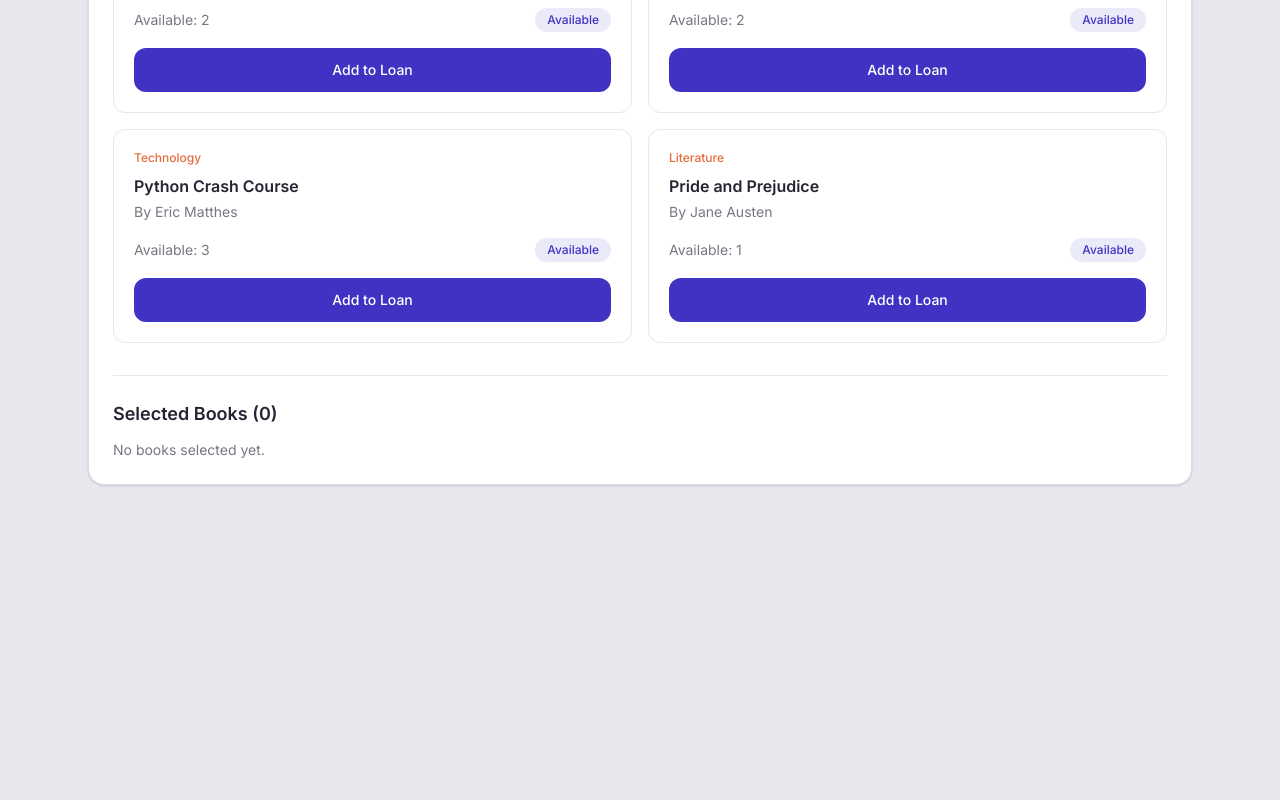
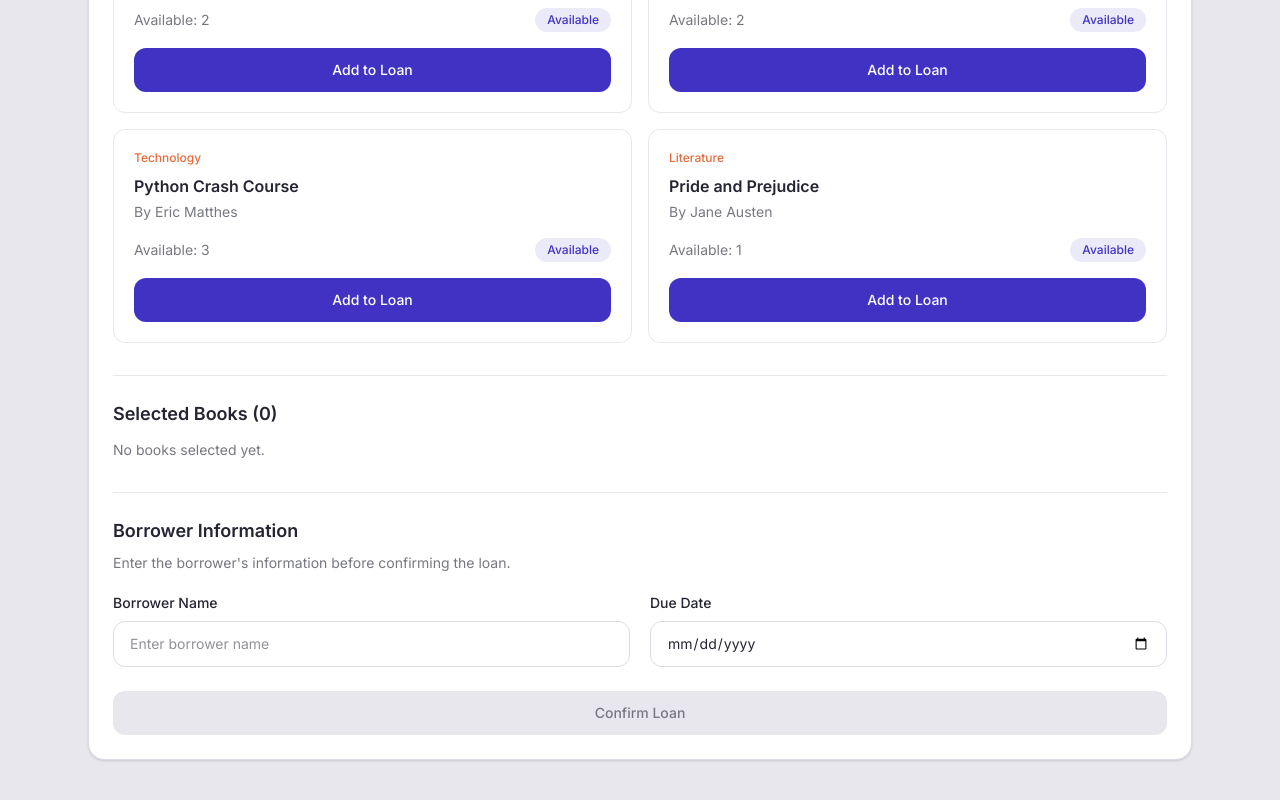
Before and after one commit to aminrasooli2007-svg/library-loan-desk, a React (Vite) app: page /loans in a window 1280 px wide. Shown: the part 871-1671 px from the top of the page. Before the commit the page ends 1404 px from the top, so only its background shows below. Built offline with nearby package versions, Linux system fonts and the light colour scheme.

Commit message:
Add borrower information and loan form

```diff
--- a/src/pages/LoanDesk.jsx
+++ b/src/pages/LoanDesk.jsx
@@ -4,6 +4,8 @@ import { initialBooks } from "../data/books";
 
 function LoanDesk() {
   const [selectedBooks, setSelectedBooks] = useState([]);
+  const [borrowerName, setBorrowerName] = useState("");
+  const [dueDate, setDueDate] = useState("");
 
   function addBook(book) {
     setSelectedBooks([...selectedBooks, { ...book, quantity: 1 }]);
@@ -206,6 +208,66 @@ function LoanDesk() {
             </div>
           )}
         </div>
+
+        <div className="mt-8 border-t border-[#E7E7ED] pt-6">
+          <h2 className="text-lg font-semibold text-[#252432]">
+            Borrower Information
+          </h2>
+
+          <p className="mt-2 text-sm text-[#777783]">
+            Enter the borrower's information before confirming the loan.
+          </p>
+
+          <div className="mt-5 grid grid-cols-1 gap-5 md:grid-cols-2">
+            <div>
+              <label
+                htmlFor="borrowerName"
+                className="mb-2 block text-sm font-medium text-[#252432]"
+              >
+                Borrower Name
+              </label>
+
+              <input
+                id="borrowerName"
+                type="text"
+                value={borrowerName}
+                onChange={(event) => setBorrowerName(event.target.value)}
+                placeholder="Enter borrower name"
+                className="w-full rounded-xl border border-[#DCDCE6] px-4 py-3 text-sm outline-none focus:border-[#4033C3] focus:ring-2 focus:ring-[#4033C3]/10"
+              />
+            </div>
+
+            <div>
+              <label
+                htmlFor="dueDate"
+                className="mb-2 block text-sm font-medium text-[#252432]"
+              >
+                Due Date
+              </label>
+
+              <input
+                id="dueDate"
+                type="date"
+                min={new Date().toLocaleDateString("en-CA")}
+                value={dueDate}
+                onChange={(event) => setDueDate(event.target.value)}
+                className="w-full rounded-xl border border-[#DCDCE6] px-4 py-3 text-sm outline-none focus:border-[#4033C3] focus:ring-2 focus:ring-[#4033C3]/10"
+              />
+            </div>
+          </div>
+
+          <button
+            type="button"
+            disabled={
+              !borrowerName.trim() ||
+              !dueDate ||
+              selectedBooks.length === 0
+            }
+            className="mt-6 w-full rounded-xl bg-[#4033C3] px-4 py-3 text-sm font-medium text-white transition hover:bg-[#3328A0] disabled:cursor-not-allowed disabled:bg-[#E7E7ED] disabled:text-[#777783]"
+          >
+            Confirm Loan
+          </button>
+        </div>
       </section>
     </main>
   );
```
